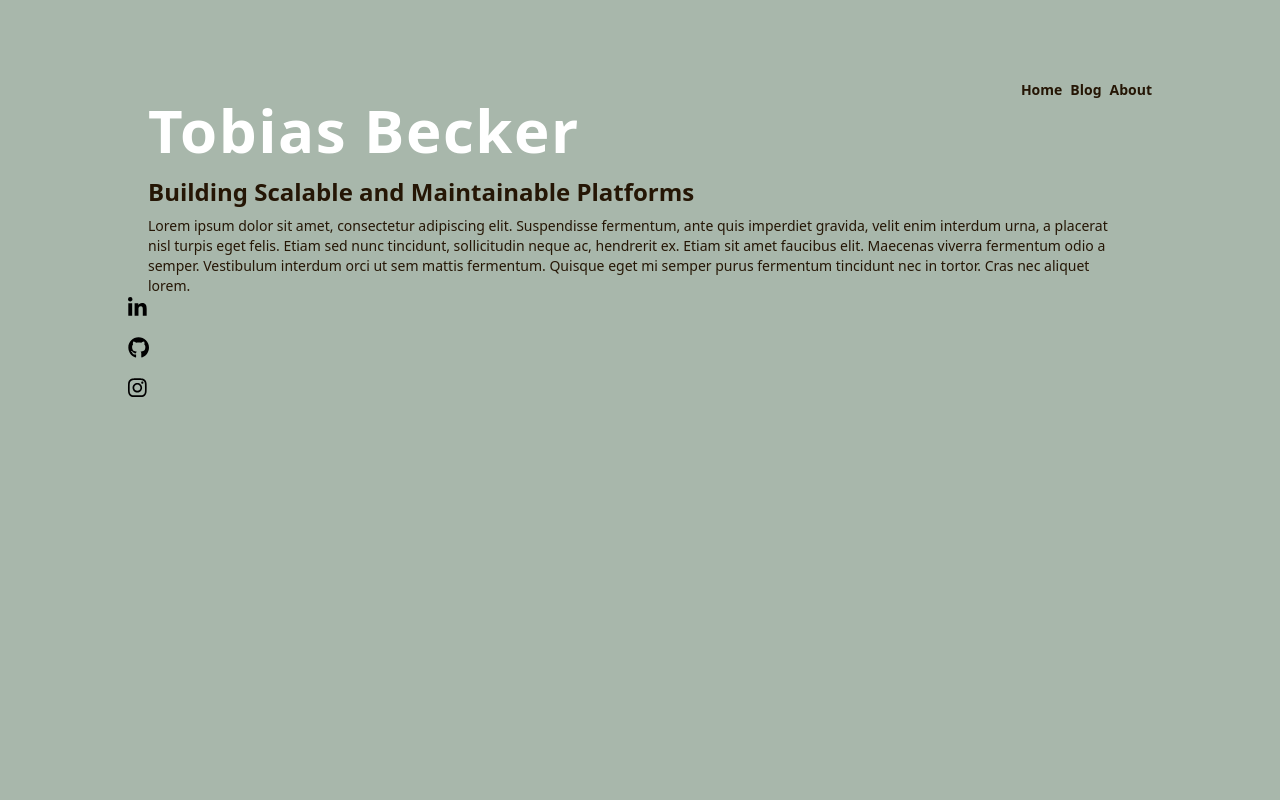
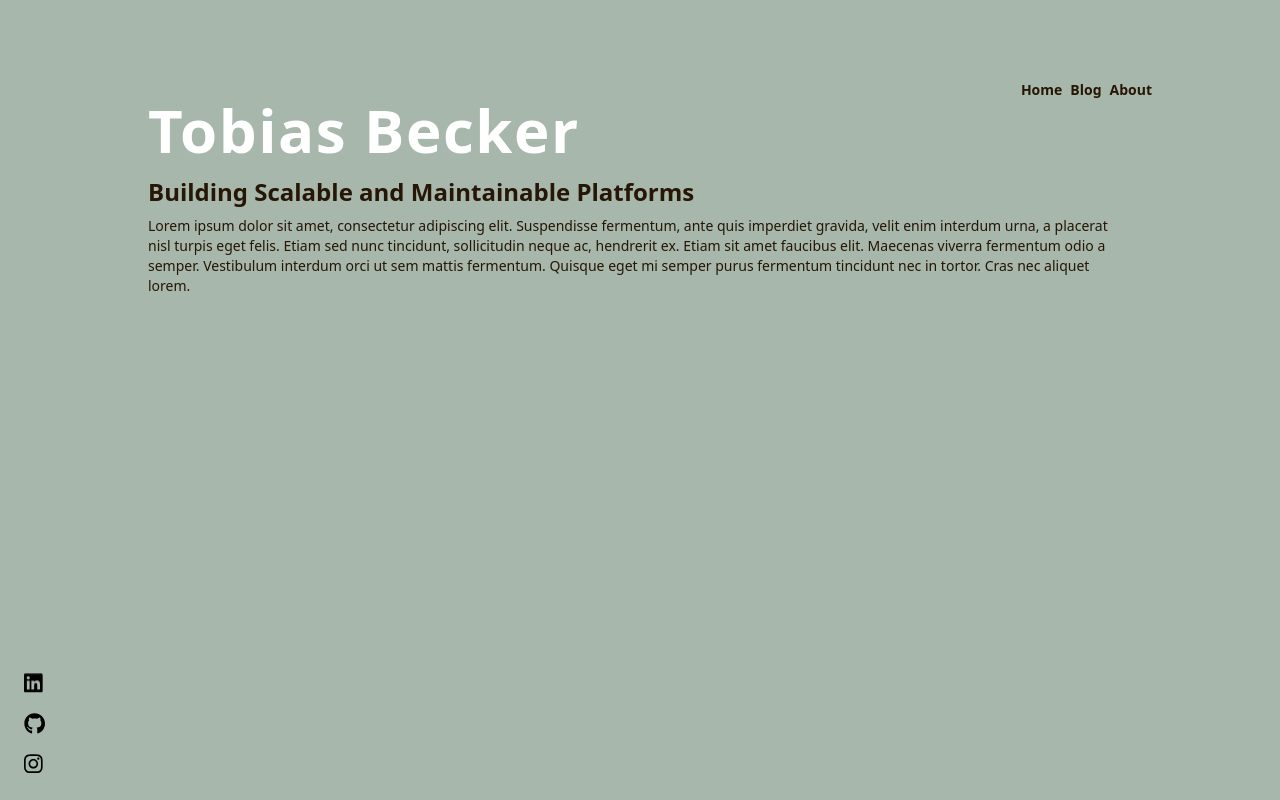
Before and after one commit to tobeck/tsbo, a Next.js app: page / in a window 1280 px wide. Built offline with nearby package versions, Linux system fonts and the light colour scheme.

Commit message:
Import fontawesome fab icons, test bounce on hover

```diff
--- a/components/SocialsBar.js
+++ b/components/SocialsBar.js
@@ -4,15 +4,25 @@ import { FontAwesomeIcon } from '@fortawesome/react-fontawesome'
 export default function SocialsBar() {
   return (
     <nav>
-            <div className='flex flex-col place-item-end gap-4'>
-                <Link href='https://www.linkedin.com/in/tobias-becker-olsson-9a678252'>
-                    <a target='_blank'><FontAwesomeIcon icon={['fab', 'linkedin-in']} size='lg' /></a>
+      <div className="flex flex-col p-6 absolute bottom-0 left-0 gap-4">
+        <Link href="https://www.linkedin.com/in/tobias-becker-olsson-9a678252">
+          <a target="_blank">
+            <FontAwesomeIcon
+              className="animate-bounce"
+              icon={['fab', 'linkedin']}
+              size="lg"
+            />
+          </a>
         </Link>
-                <Link href='https://www.github.com/tobeck'>
-                    <a target='_blank'><FontAwesomeIcon icon={['fab', 'github']} size='lg' /></a>
+        <Link href="https://www.github.com/tobeck">
+          <a target="_blank">
+            <FontAwesomeIcon icon={['fab', 'github']} size="lg" />
+          </a>
         </Link>
-                <Link href='https://www.instagram.com'>
-                    <a target='_blank'><FontAwesomeIcon icon={['fab', 'instagram']} size='lg' /></a>
+        <Link href="https://www.instagram.com/tbecker">
+          <a target="_blank">
+            <FontAwesomeIcon icon={['fab', 'instagram']} size="lg" />
+          </a>
         </Link>
       </div>
     </nav>
```
Lines whose indentation alone changed are shown as unchanged.
